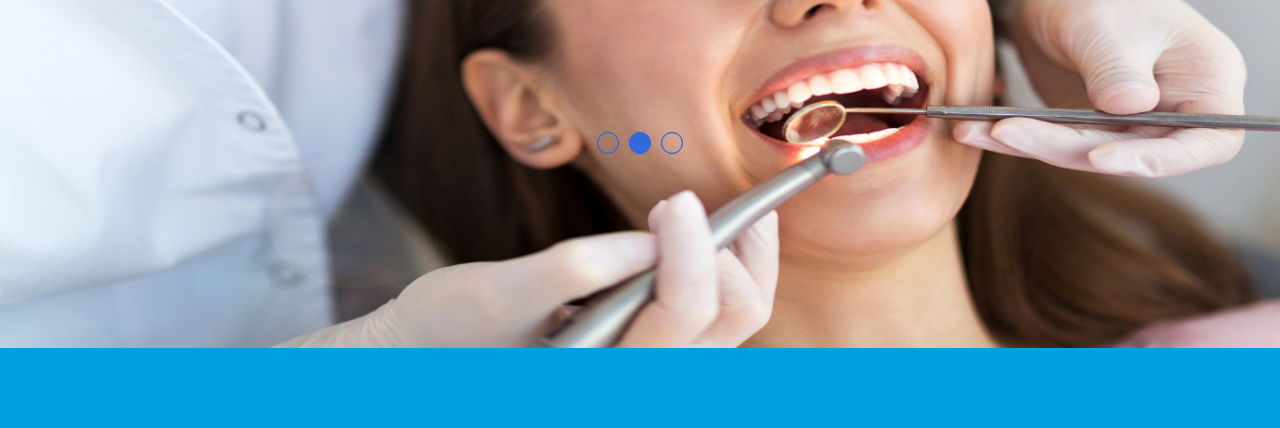
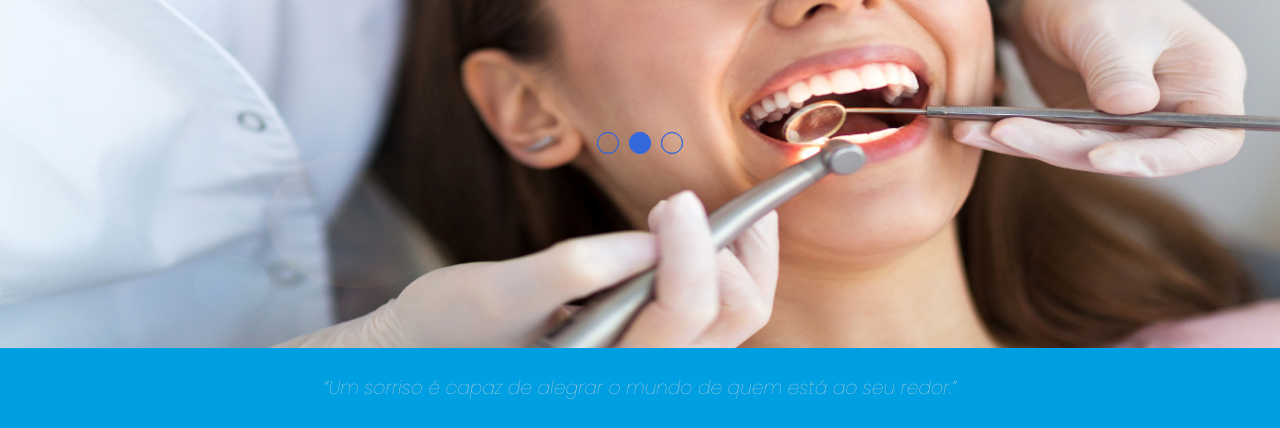
Before and after one commit to Manoelcamargojunior/website-odontologico, a plain HTML site: page index.html in a window 1280 px wide. Shown: the part 372-800 px from the top of the page. Drawn offline with nearby package versions, Linux system fonts and the light colour scheme.

Commit message:
atualizar-1

```diff
--- a/css/header.css
+++ b/css/header.css
@@ -286,12 +286,17 @@ section.slider{
        }
 }
 
+/* frase  */
 
+.text-cite {
+    text-align: center;
+    color: #e0d8d8;
+    font-weight: lighter;
+    font-style: italic;
+    margin-top: 25px;
+}
 
 /* Agenda de consultas */
-
-
-
 
 section.formulario {
     padding: 100px 4%;
```
